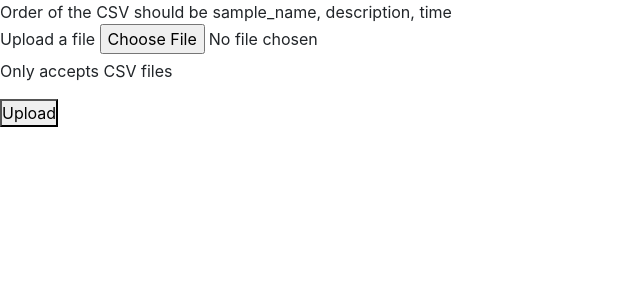
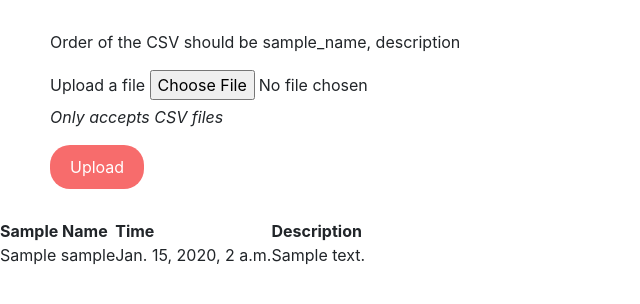
Before and after one commit to ericlee0920/2021-Data-Science-Projects, a Django app: page /upload/ in a window 1280 px wide. Shown: the part 59-363 px from the top of the page, without its empty margins (0-640 px from the left). Run offline with Django 3.2, Linux system fonts and the light colour scheme; a user stored in the database is signed in; tables that the repository leaves empty hold one stand-in row (values such as "Sample post"); some libraries are stand-ins or nearby versions.

Commit message:
task 5-7

```diff
--- a/django_assignment/database/templates/download.html
+++ b/django_assignment/database/templates/download.html
@@ -2,7 +2,10 @@
 
 <!DOCTYPE html>
 <html lang="en">
-  <h1>Download</h1>
+  <h1>Download Database</h1>
+  <div>
+    <button onclick="window.location.href='/download-csv/'" type="download-csv">Download Database CSV</button>
+  </div>
 </html>
 
 {% endblock %}
--- a/django_assignment/database/templates/upload.html
+++ b/django_assignment/database/templates/upload.html
@@ -2,15 +2,31 @@
 
 <!DOCTYPE html>
 <html lang="en">
-  <div>
-    {{order}}
+  <div class="csv-form">
+    <p>Order of the CSV should be sample_name, description</p>
     <form method="post" action enctype="multipart/form-data">
       {% csrf_token %}
       <label>Upload a file</label>
       <input type="file" name="file" />
-      <p>Only accepts CSV files</p>
+      <p><i>Only accepts CSV files</i></p>
       <button type="submit">Upload</button>
     </form>
+  </div>
+  <div>
+    <table>
+      <tr>
+        <th>Sample Name</th>
+        <th>Time</th>
+        <th>Description</th>
+      </tr>
+      {% for sample in samples %}
+      <tr>
+        <td>{{ sample.sample_name }}</td>
+        <td>{{ sample.time }}</td>
+        <td>{{ sample.description }}</td>
+      </tr>
+      {% endfor %}
+    </table>
   </div>
 </html>
 
--- a/django_assignment/database/urls.py
+++ b/django_assignment/database/urls.py
@@ -3,6 +3,7 @@ from . import views
 
 urlpatterns = [
     path('download/', views.download, name='download'),
+    path('download-csv/', views.sample_download, name='sample_download'),
     path('search/', views.search, name='search'),
     path('upload/', views.upload, name='upload'),
 ]
--- a/django_assignment/database/views.py
+++ b/django_assignment/database/views.py
@@ -1,8 +1,24 @@
-from django.shortcuts import render
+from django.shortcuts import render, HttpResponse
 from django.contrib import messages
 from django.contrib.auth.decorators import permission_required
 from .models import Sample
 import csv, io
+
+@permission_required('admin.can_add_log_entry')
+def sample_download(request):
+    samples = Sample.objects.all()
+
+    response = HttpResponse(content_type='text/csv')
+    response['Content-Disposition'] = 'attachment; filename="sample.csv"'
+
+    writer = csv.writer(response, delimiter=',')
+    writer.writerow(['sample_name', 'description', 'time'])
+
+    for sample in samples:
+        writer.writerow([sample.sample_name, sample.description, sample.time])
+
+    return response
+
 
 def download(request):
     template = 'download.html'
@@ -19,12 +35,14 @@ def search(request):
 def upload(request):
     template = 'upload.html'
 
-    prompt = {
-        'order': 'Order of the CSV should be sample_name, description, time'
+    samples = Sample.objects.all()
+
+    context = {
+        'samples': samples
     }
 
     if request.method == 'GET':
-        return render(request, template, prompt)
+        return render(request, template, context)
 
     csv_file = request.FILES['file']
 
@@ -40,8 +58,4 @@ def upload(request):
             description=column[1]
         )
 
-    context = {
-        'samples': Sample.objects.all()
-    }
-
     return render(request, template, context)
--- /dev/null
+++ b/django_assignment/static/css/database.css
@@ -0,0 +1,18 @@
+.csv-form {
+    padding: 30px;
+    padding-left: 50px;
+}
+
+button[type="submit"] {
+    background-color: #F76C6C;
+    color: white;
+    border: none;
+    padding: 10px 20px;
+    border-radius: 20px;
+    outline: none;
+}
+
+button[type="submit"]:hover {
+    background-color: #e66363;
+    cursor: pointer;
+}
--- a/django_assignment/templates/main.html
+++ b/django_assignment/templates/main.html
@@ -14,6 +14,7 @@
 
     <link rel="stylesheet" type="text/css" href="{% static 'css/sidebar.css' %}" />
     <link rel="stylesheet" type="text/css" href="{% static 'css/index.css' %}" />
+    <link rel="stylesheet" type="text/css" href="{% static 'css/database.css' %}" />
   </head>
 
   <body>
--- a/django_assignment/test.csv
+++ b/django_assignment/test.csv
@@ -1,3 +1,4 @@
 sample_name, description
-mRNA, microRNA
-ACGT, dna
+boom, big boom
+girl, female
+boy, male
```
